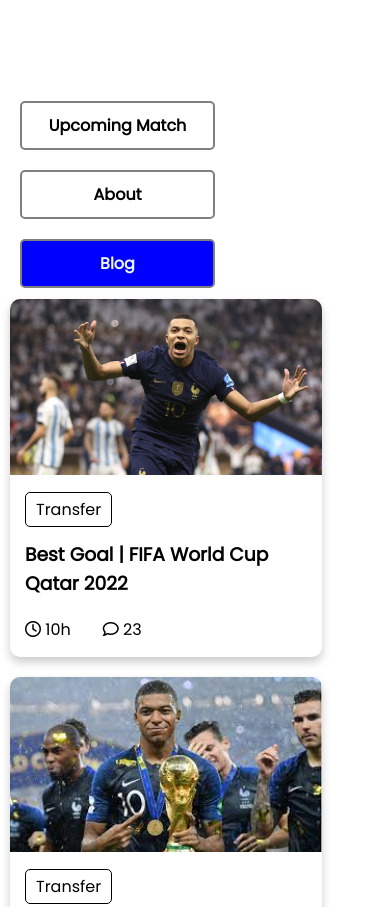
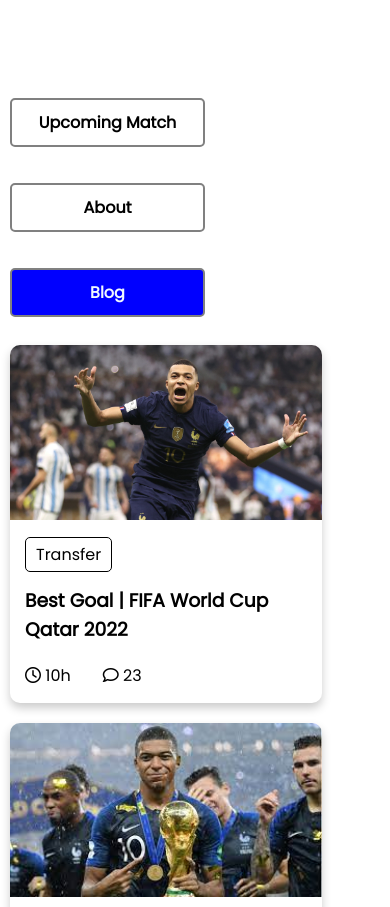
Before and after one commit to lilycm/football-assignment-final, a plain HTML site: page index.html in a window 390 px wide. Shown: the part 425-1332 px from the top of the page. Drawn offline with Linux system fonts and the light colour scheme.

Commit message:
seventeen commit

```diff
--- a/style/style.css
+++ b/style/style.css
@@ -126,7 +126,7 @@
     margin: 10px;}
     /* ---- Footer Section end ---- */
     /* media query start for phone */
-    @media screen and (max-width: 520px){
+    @media screen and (max-width: 580px) {
 
         main{
             margin: 10px;
@@ -180,7 +180,7 @@
             grid-template-columns: repeat(1 ,1fr);
             align-items: center;
             justify-content: center;
-            margin-top: 110px;
+            margin-top: 0px;
         }
         .blog{
            width: 80vw;
@@ -189,21 +189,32 @@
         }
         .manu{
             width: 50vw;
+            height: 60vw;
             background-color: white;
             justify-content: center;
             align-items: center;
+            padding: 0;
             }
         .container{
             justify-content: center;
         }
             .manu a{
                 border: 2px solid gray;
+                justify-content: center;
+                align-items: center;
             }
         footer{
             margin-top: 24px;
+        }
+        footer h2{
+            margin: 0;
         }
         .footer-item{
             display: grid;
             grid-template-columns: repeat(1, 1fr);
         }
     }
+    /* media query start for tab */
+    @media screen and (min-width: 580px) and (max-width: 992px) {
+
+    }
```
